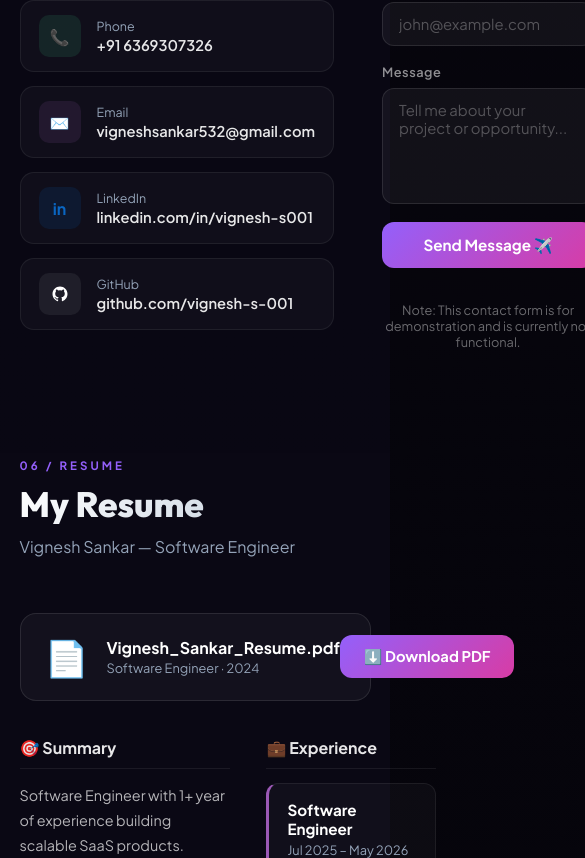
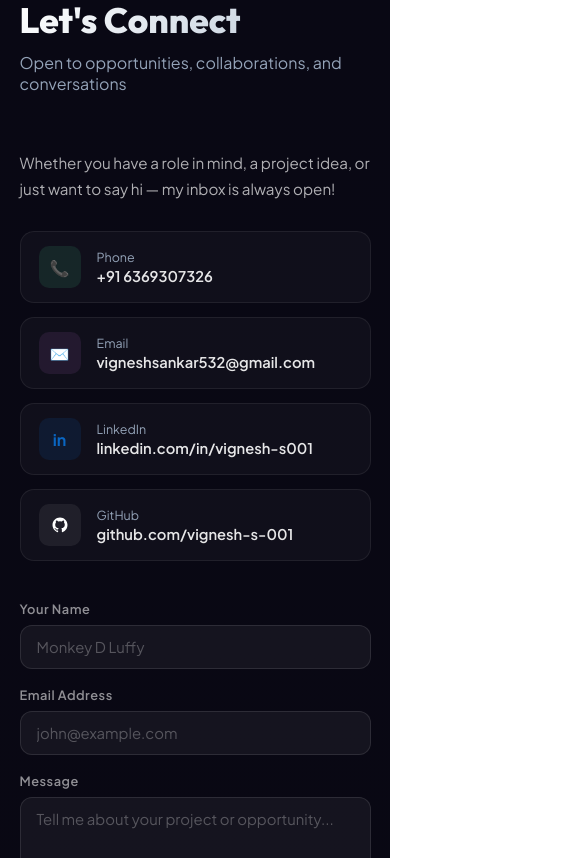
Before and after one commit to vignesh-s-001/Personal-Portfolio, a React (Vite) app: page / in a window 390 px wide. Shown: the part 9166-10024 px from the top of the page, 585 px wide, since content can reach past the window. Built offline with nearby package versions, Linux system fonts and the light colour scheme.

Commit message:
Fix responsive layout issues in App.css

```diff
--- a/src/App.css
+++ b/src/App.css
@@ -908,9 +908,10 @@ body {
   border-radius: 16px;
   margin-bottom: 36px;
 }
-.resume-file-info { display: flex; align-items: center; gap: 18px; }
-.resume-file-icon { font-size: 2.2rem; }
-.resume-file-name { font-weight: 700; color: #fff; font-size: 1rem; }
+.resume-file-info { display: flex; align-items: center; gap: 18px; min-width: 0; }
+.resume-file-info > div { min-width: 0; }
+.resume-file-icon { font-size: 2.2rem; flex-shrink: 0; }
+.resume-file-name { font-weight: 700; color: #fff; font-size: 1rem; word-break: break-word; overflow-wrap: anywhere; }
 .resume-file-meta { font-size: 0.8rem; color: var(--text-secondary); margin-top: 2px; }
 .btn-download {
   padding: 12px 24px;
@@ -1095,9 +1096,9 @@ body {
 /* Tablet & Smaller Devices */
 @media (max-width: 992px) {
   .section-inner {
-    padding: 0 5%;
+    padding: 40px 5%;
   }
-  .about-grid, .resume-grid {
+  .about-grid, .resume-body, .contact-layout {
     grid-template-columns: 1fr;
     gap: 40px;
   }
@@ -1124,6 +1125,16 @@ body {
   .nav-item {
     font-size: 0.8rem;
     padding: 6px 12px;
+  }
+
+  .resume-download-bar {
+    flex-direction: column;
+    gap: 16px;
+    align-items: flex-start;
+  }
+  .btn-download {
+    width: 100%;
+    text-align: center;
   }
 
   .hero-inner {
```
